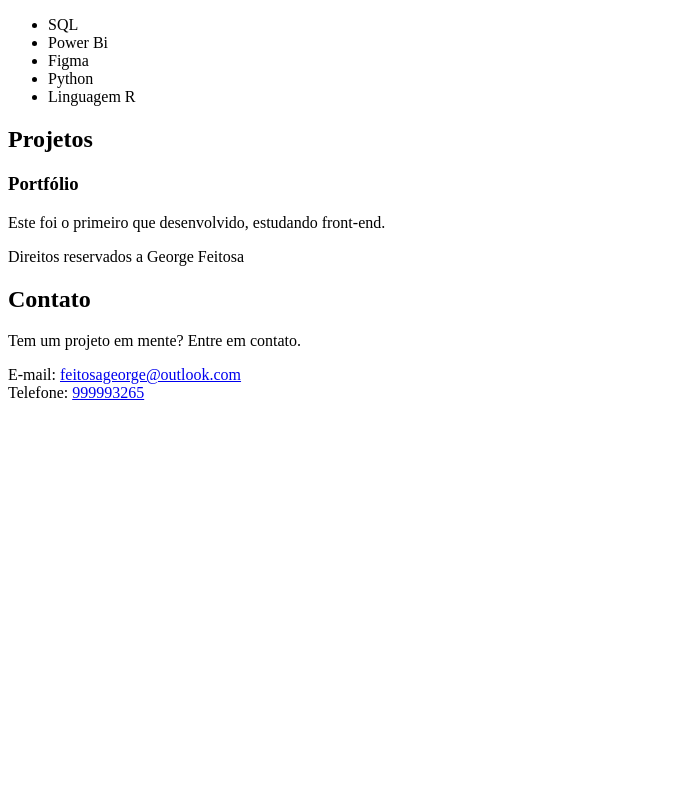
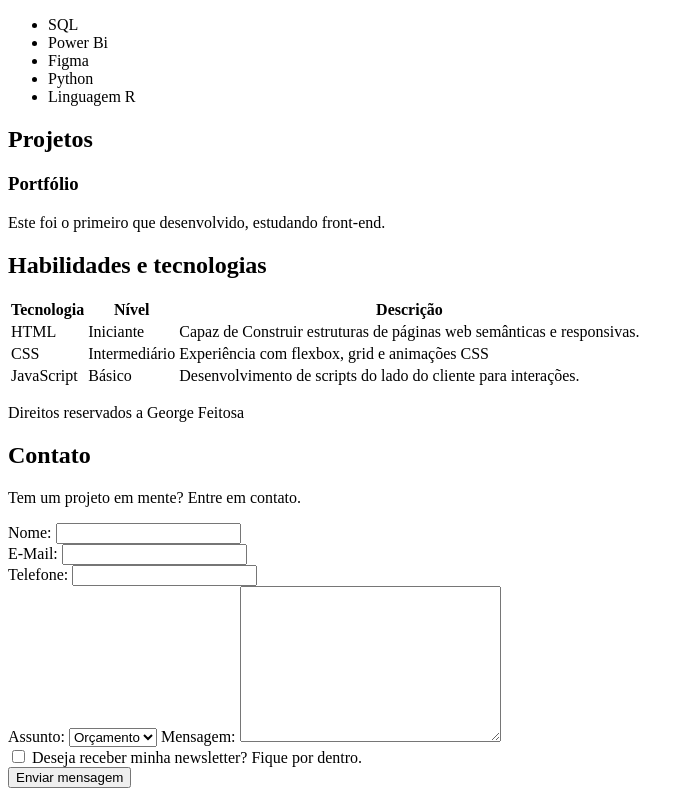
Before and after one commit to feitosage/portfolio, a plain HTML site: page index.html in a window 1280 px wide. Shown: the part 582-1378 px from the top of the page, without its empty margins (0-694 px from the left). Before the commit the page ends 992 px from the top, so only its background shows below. Drawn offline with Linux system fonts and the light colour scheme.

Commit message:
Adição de Formulário e Tabela no Site

```diff
--- a/index.html
+++ b/index.html
@@ -61,6 +61,49 @@
 
     </section>
 
+    <section id = "habilidade">
+
+        <h2> Habilidades e tecnologias</h2>
+
+        <table>
+
+            <thead>
+                <tr>
+                    <th>Tecnologia</th>
+                    <th>Nível</th>
+                    <th>Descrição</th>
+                </tr>
+
+            </thead>
+
+            <tbody>
+                <tr>
+                    <td>HTML</td>
+                    <td>Iniciante</td>
+                    <td>Capaz de Construir estruturas de páginas web semânticas e responsivas.</td>
+                </tr>
+
+                <tr>
+                    <td>CSS</td>
+                    <td>Intermediário</td>
+                    <td>Experiência com flexbox, grid e animações CSS</td>
+                </tr>
+                <tr>
+                    <td>JavaScript</td>
+                    <td>Básico</td>
+                    <td>Desenvolvimento de scripts do lado do cliente para interações.</td>
+                </tr>
+
+
+            </tbody>
+
+        </table>
+
+
+
+    </section>
+
+
     <footer>
         <p> Direitos reservados a George Feitosa</p>
 
@@ -69,10 +112,33 @@
 
             <p> Tem um projeto em mente? Entre em contato.</p>
 
-            <adress>
-                E-mail: <a href="mailto:feitosageorge@outlook.com">feitosageorge@outlook.com</a> <br>
-                Telefone:  <a href="tel:+5547999993265">999993265</a>
-            </adress>
+            <form action="">
+
+                <label for="nome">Nome: </label>
+                <input type="text" id = "nome" name="Nome" required> <br>
+
+                <label for="email">E-Mail: </label>
+                <input type="email" id = "email" name="email" required> <br>
+
+                <label for="telefone">Telefone: </label>
+                <input type="tel" id = "telefone" name="telefone" required> <br>
+
+                <label for="assunto">Assunto: </label>
+                <select type="assunto" id = "assunto">
+                    <option value = "orcamento">Orçamento</option>
+                    <option value = "duvida">Dúvida</option>
+                    <option value = "outro">Outro</option>
+                </select>
+
+                <label for="mensagem">Mensagem: </label>
+                <textarea name="mensagem" id = "mensagem" cols = '30' rows="10" required></textarea> <br>
+
+                <input type="checkbox" id='inscricao' name="'inscricao">
+                <label for="inscricao">Deseja receber minha newsletter? Fique por dentro.</label> <br>
+
+                <input type="submit" value = "Enviar mensagem">
+
+            </form>
 
         </section>
     </footer>
```
